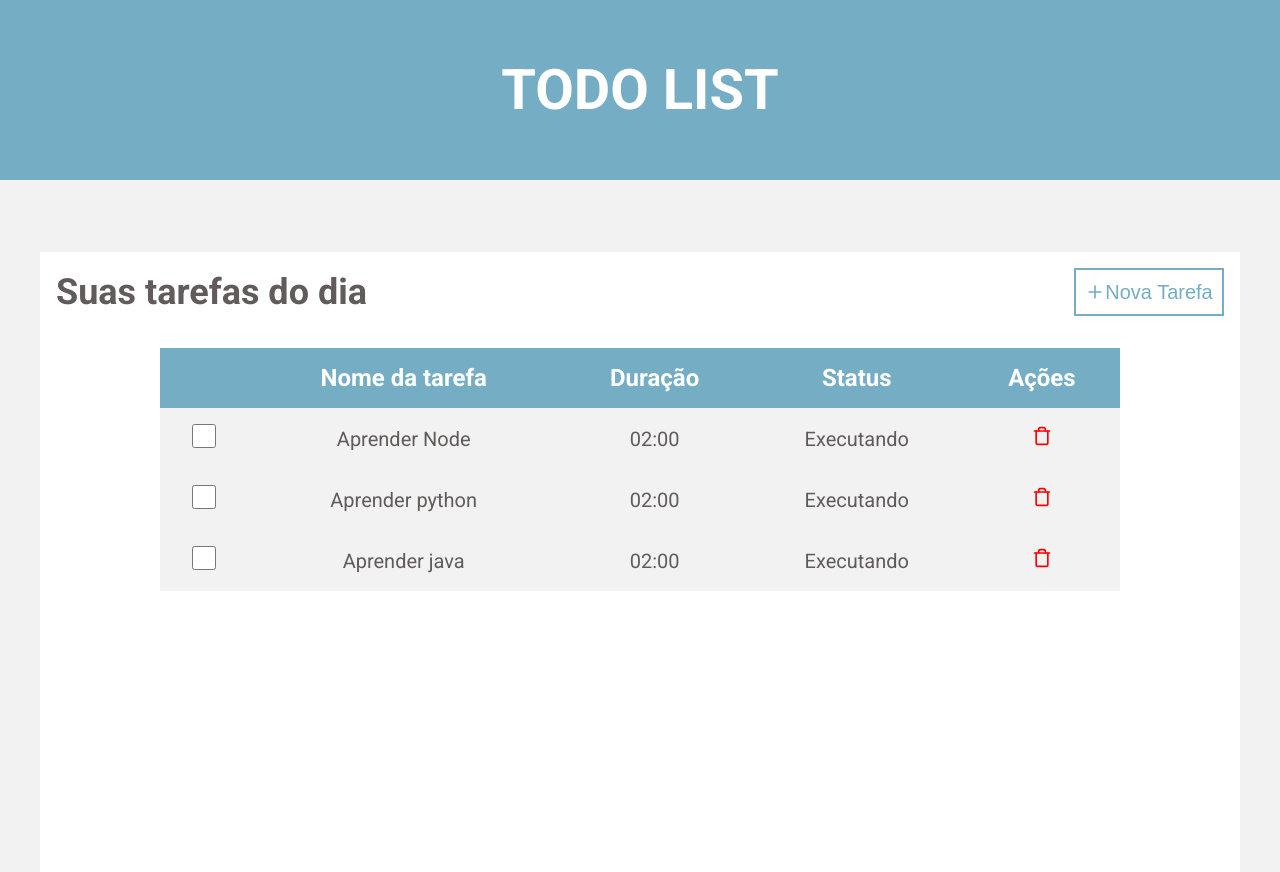
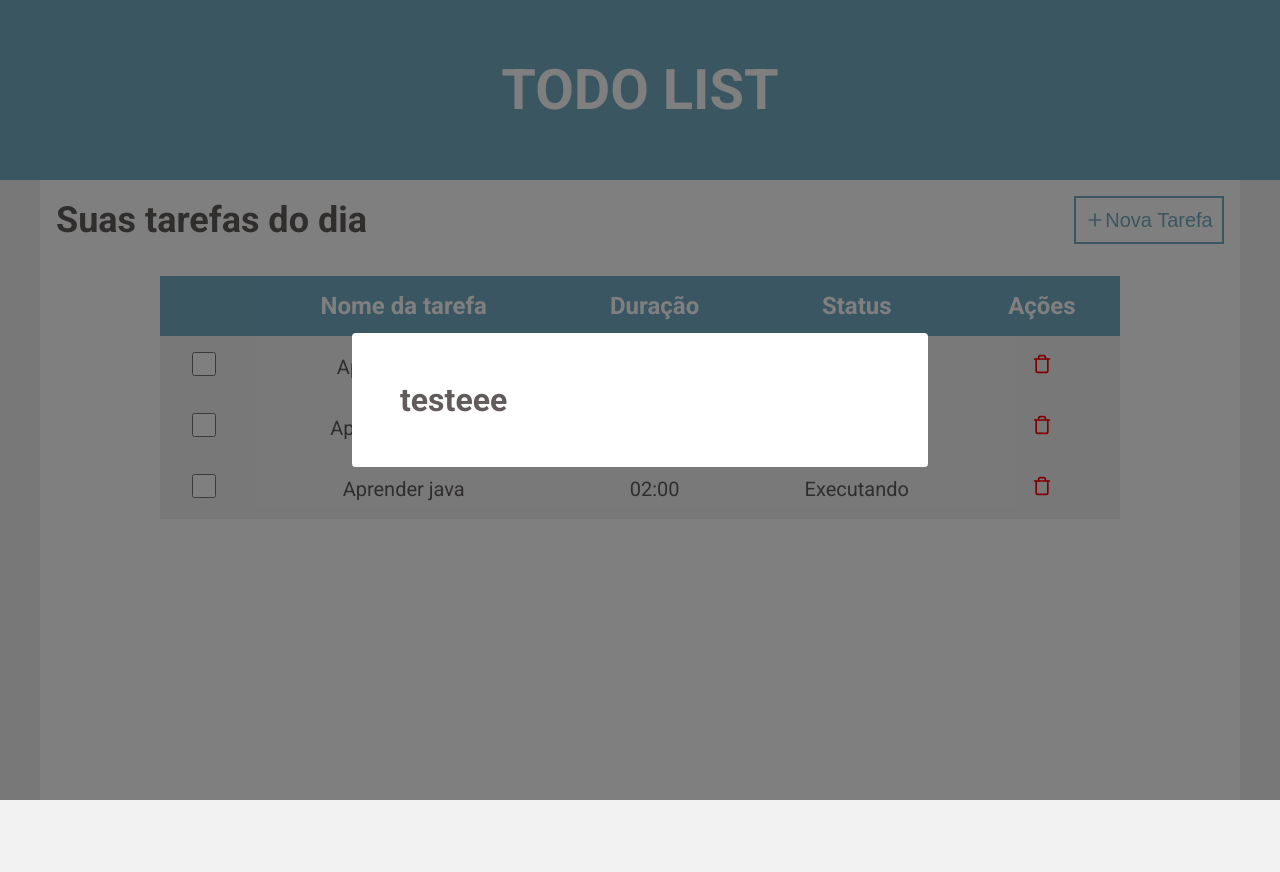
Before and after one commit to Bruno-Cesar123/todo-list, a React (Create React App) app: page / in a window 1280 px wide. Both pictures are taken after a click on the button "Nova Tarefa". After the commit the page ends 800 px from the top, so only its background shows below. Built offline with nearby package versions, Linux system fonts and the light colour scheme.

Commit message:
feat: insert modal

```diff
--- a/package.json
+++ b/package.json
@@ -14,6 +14,7 @@
     "react": "^17.0.2",
     "react-dom": "^17.0.2",
     "react-icons": "^4.3.1",
+    "react-modal": "^3.14.4",
     "react-scripts": "5.0.0",
     "typescript": "^4.5.4",
     "web-vitals": "^2.1.2"
@@ -41,5 +42,8 @@
       "last 1 firefox version",
       "last 1 safari version"
     ]
+  },
+  "devDependencies": {
+    "@types/react-modal": "^3.13.1"
   }
 }
--- a/src/App.tsx
+++ b/src/App.tsx
@@ -1,9 +1,32 @@
+import { useState } from 'react';
+import Modal from 'react-modal';
+import { NewTaskModal } from './components/NewTaskModal';
+import { ContentActions } from './components/ContentActions';
 import { Dashboard } from './pages/Dashboard';
 import './styles/global.scss';
 
+Modal.setAppElement('#root');
+
 function App() {
+  const [isNewTaskModalOpen, setIsNewTaskMoalOpen] = useState(false);
+
+  function handleOpenNewTaskModal() {
+    setIsNewTaskMoalOpen(true);
+  }
+
+  function handleCloseNewTaskModal() {
+    setIsNewTaskMoalOpen(false);
+  }
   return (
-    <Dashboard />
+    <>
+      <Dashboard>
+        <ContentActions onOpenNewTaskModal={handleOpenNewTaskModal} />
+      </Dashboard>
+      <NewTaskModal
+        isOpen={isNewTaskModalOpen}
+        onRequestClose={handleCloseNewTaskModal}
+      />
+    </>
   );
 }
 
--- a/src/components/ContentActions/index.tsx
+++ b/src/components/ContentActions/index.tsx
@@ -1,12 +1,16 @@
 import { FiPlus } from 'react-icons/fi';
 import styles from './styles.module.scss'
 
-export function ContentActions() {
+interface contentActionsProps {
+  onOpenNewTaskModal: () => void;
+}
+
+export function ContentActions({ onOpenNewTaskModal }: contentActionsProps) {
   return (
     <section className={styles.section}>
       <div>
         <h4>Suas tarefas do dia</h4>
-        <button>
+        <button type='button' onClick={onOpenNewTaskModal}>
           <FiPlus size={20} /> Nova Tarefa
         </button>
       </div>
--- /dev/null
+++ b/src/components/NewTaskModal/index.tsx
@@ -0,0 +1,19 @@
+import Modal from 'react-modal';
+
+interface newTaskModalProps {
+  isOpen: boolean;
+  onRequestClose: () => void;
+}
+
+export function NewTaskModal({ isOpen, onRequestClose }: newTaskModalProps) {
+  return (
+    <Modal
+      isOpen={isOpen}
+      onRequestClose={onRequestClose}
+      overlayClassName="react-modal-overlay"
+      className="react-modal-content"
+    >
+      <h1>testeee</h1>
+    </Modal>
+  )
+}
--- a/src/pages/Dashboard/index.tsx
+++ b/src/pages/Dashboard/index.tsx
@@ -1,14 +1,19 @@
+import { ReactNode } from 'react';
 import { ContentActions } from '../../components/ContentActions';
 import { Header } from '../../components/Header';
 import { ListTable } from '../../components/ListTable';
 import styles from './styles.module.scss';
 
-export function Dashboard() {
+interface DashboardProps {
+  children: ReactNode;
+}
+
+export function Dashboard({ children }: DashboardProps) {
   return (
     <>
       <Header />
       <main className={styles.main}>
-        <ContentActions />
+        {children}
         <ListTable />
       </main>
     </>
--- a/src/pages/Dashboard/styles.module.scss
+++ b/src/pages/Dashboard/styles.module.scss
@@ -2,6 +2,6 @@
   background: #FFFFFF;
 
   max-width: 1200px;
-  margin: 0 auto;
+  margin: -72px auto;
   min-height: calc(100vh - 180px);
 }
--- a/src/styles/global.scss
+++ b/src/styles/global.scss
@@ -10,3 +10,36 @@ body {
   background: #F2F2F2;
   color: #615B5B;
 }
+
+.react-modal-overlay{
+  background: rgba(0, 0, 0, 0.5);
+  position: fixed;
+  top: 0;
+  bottom: 0;
+  right: 0;
+  left: 0;
+  display: flex;
+  align-items: center;
+  justify-content: center;
+}
+
+.react-modal-content {
+  width: 100%;
+  max-width: 576px;
+  background: #FFFFFF;
+  padding: 3rem;
+  position: relative;
+  border-radius: 0.24rem;
+}
+
+.react-modal-close {
+  position: absolute;
+  right: 1.5rem;
+  top: 1.5rem;
+  border: 0;
+  background: transparent;
+  transition: filter 0.2s;
+  &:hover {
+    filter: brightness(0.8);
+  }
+}
```
Also changed, not shown: src/components/NewTaskModal/styles.module.scss (added), 1 other file (tests, documents, lock files or other folders).
